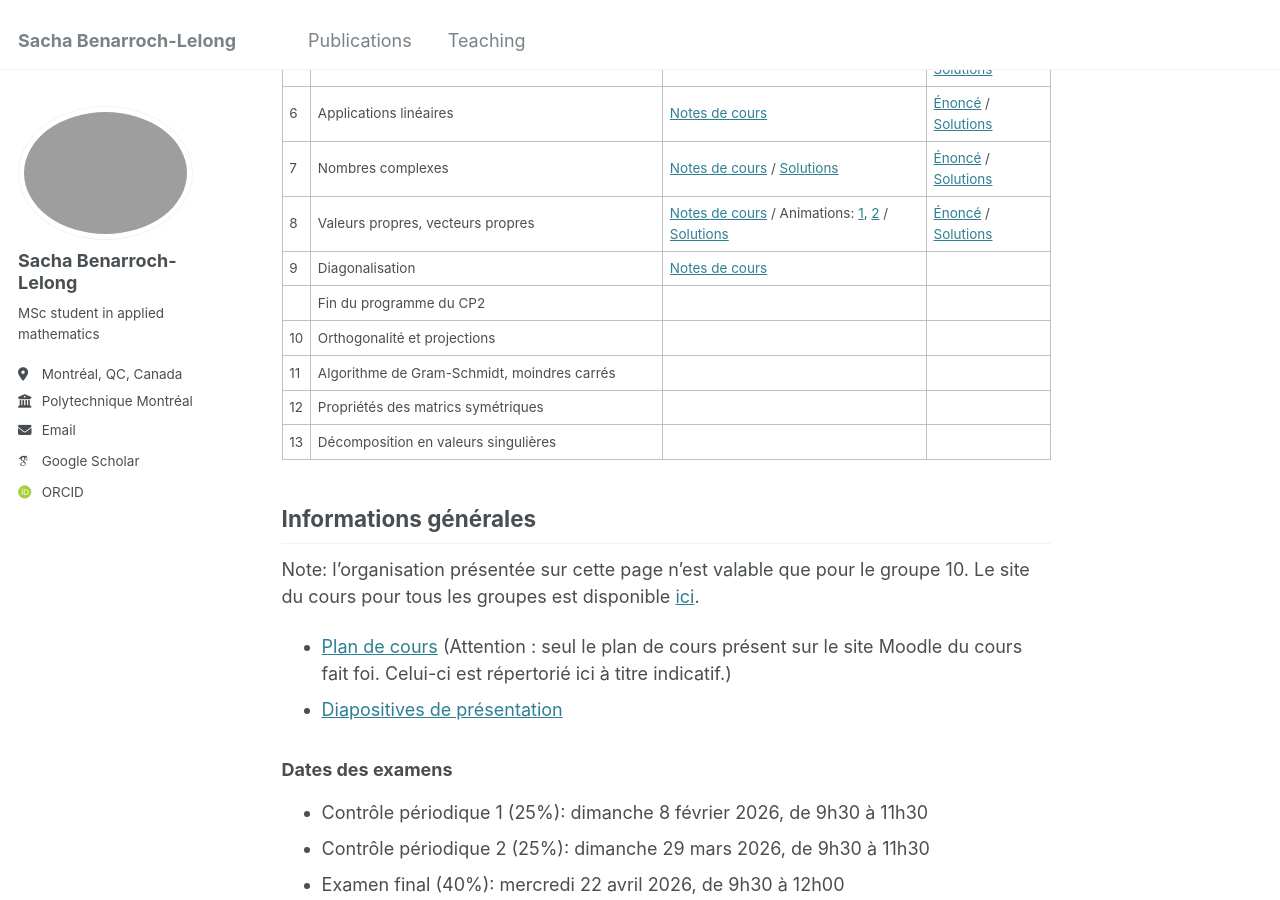
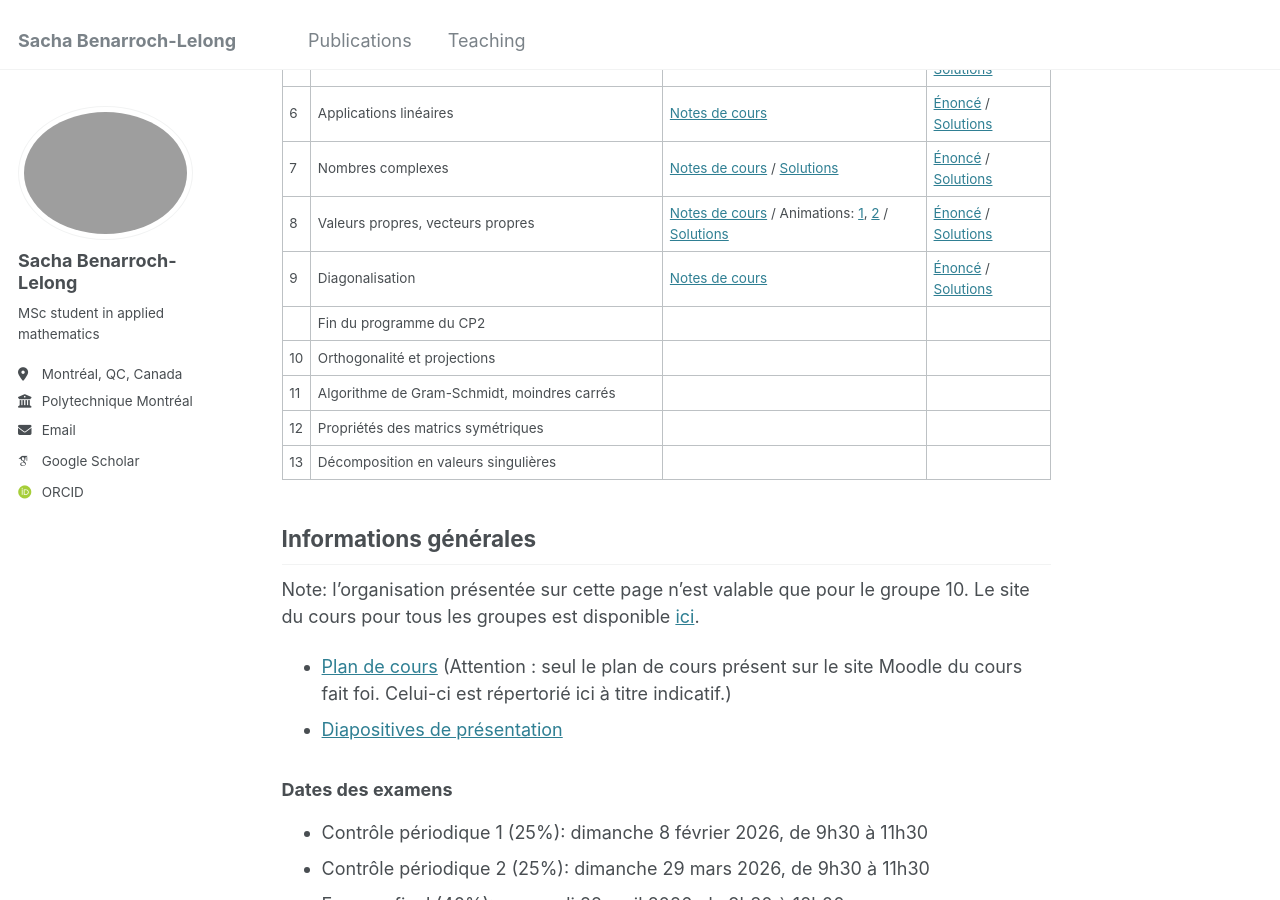
Before and after one commit to sblelong/sblelong.github.io, a Jekyll site: the page built from _teaching/mth1008.md, in a window 1280 px wide and 900 px high, scrolled down 710 px. Built offline with Jekyll 4.4.1, drawn with Linux system fonts in a browser that asks for light colours; some web fonts are replaced.

Commit message:
upload td9

```diff
--- a/_teaching/mth1008.md
+++ b/_teaching/mth1008.md
@@ -24,7 +24,7 @@ date: 2026-01-01
 | 6   | Applications linéaires                                              | [Notes de cours](/files/mth1008/cours/c6.pdf)                                                                                                                                          | [Énoncé](/files/mth1008/td/td6.pdf) / [Solutions](/files/mth1008/td/td6-solutions.pdf) |
 | 7   | Nombres complexes                                                   | [Notes de cours](/files/mth1008/cours/c7.pdf) / [Solutions](/files/mth1008/cours/sc7.pdf)                                                                                              | [Énoncé](/files/mth1008/td/td7.pdf) / [Solutions](/files/mth1008/td/td7-solutions.pdf) |
 | 8   | Valeurs propres, vecteurs propres                                   | [Notes de cours](/files/mth1008/cours/c8.pdf) / Animations: [1](/files/mth1008/cours/c8-anim1.mp4), [2](/files/mth1008/cours/c8-anim2.mp4) / [Solutions](/files/mth1008/cours/sc8.pdf) | [Énoncé](/files/mth1008/td/td8.pdf) / [Solutions](/files/mth1008/td/td8-solutions.pdf) |
-| 9   | Diagonalisation                                                     | [Notes de cours](/files/mth1008/cours/c9.pdf)                                                                                                                                          |                                                                                        |
+| 9   | Diagonalisation                                                     | [Notes de cours](/files/mth1008/cours/c9.pdf)                                                                                                                                          | [Énoncé](/files/mth1008/td/td9.pdf) / [Solutions](/files/mth1008/td/td9-solutions.pdf) |
 |     | Fin du programme du CP2                                             |                                                                                                                                                                                        |
 | 10  | Orthogonalité et projections                                        |                                                                                                                                                                                        |                                                                                        |
 | 11  | Algorithme de Gram-Schmidt, moindres carrés                         |                                                                                                                                                                                        |                                                                                        |
```
Also changed, not shown: 3 other files.
